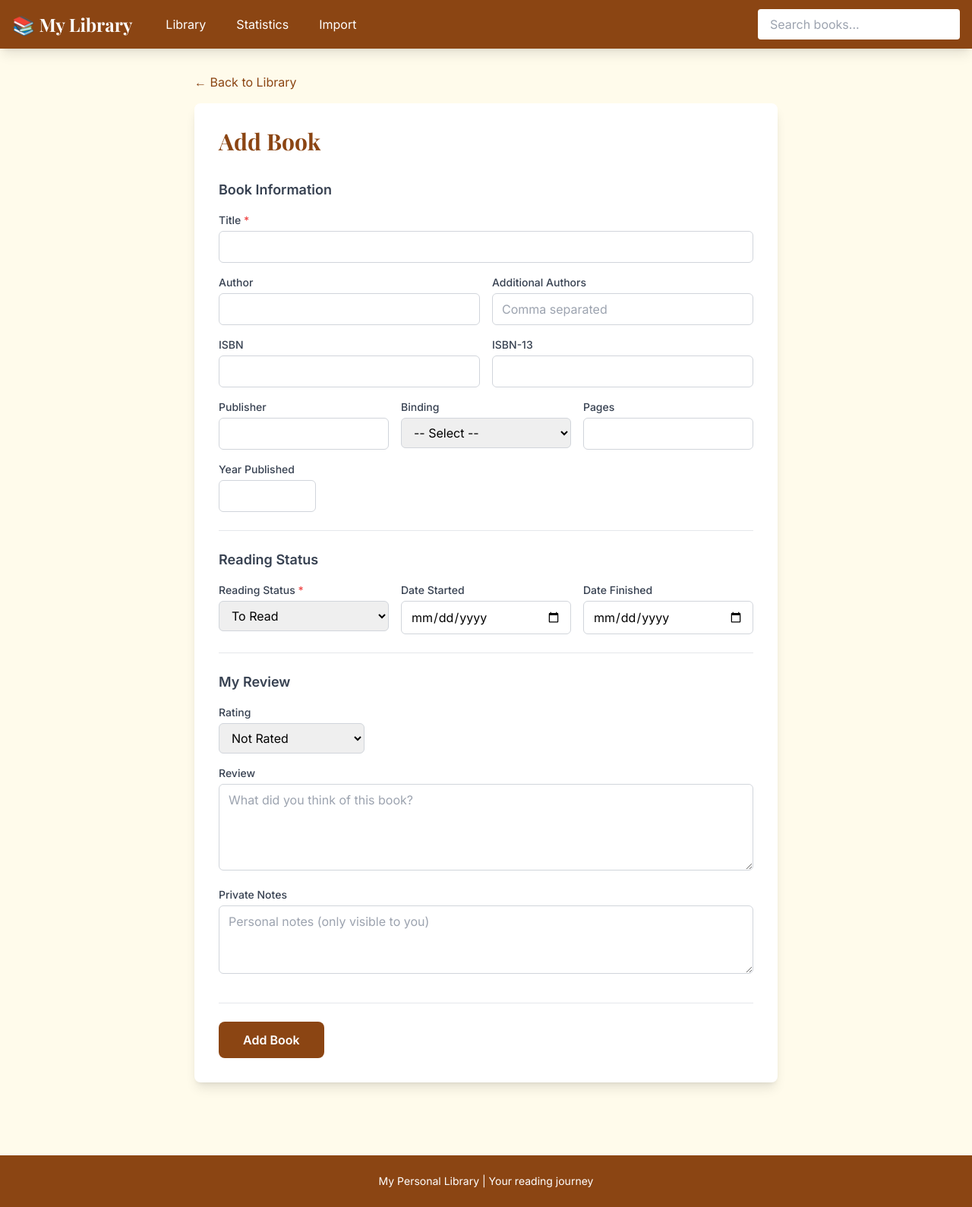
After one commit to vkatariya8/personal-goodreads, a Flask app: page /books/add in a window 1280 px wide. The commit adds this page. Shown: the whole page at 76% size. Run offline with Flask 3, Linux system fonts and the light colour scheme; some libraries are stand-ins or nearby versions.

Commit message:
Add book CRUD operations (add, edit, delete)
- Book form with all fields (title, author, ISBN, status, rating, review)
- Edit and delete routes with CSRF protection
- Form template with validation
- Edit button on book detail page
- Add Book button on library page

Co-Authored-By: Claude Opus 4.5 <noreply@anthropic.com>

```diff
--- a/app.py
+++ b/app.py
@@ -1,10 +1,12 @@
 import os
 from flask import Flask
 from flask_migrate import Migrate
+from flask_wtf.csrf import CSRFProtect
 from config import Config
 from models import db
 
 migrate = Migrate()
+csrf = CSRFProtect()
 
 
 def create_app(config_class=Config):
@@ -13,6 +15,7 @@ def create_app(config_class=Config):
 
     db.init_app(app)
     migrate.init_app(app, db)
+    csrf.init_app(app)
 
     from routes import main, books, stats, import_routes, api
     app.register_blueprint(main.bp)
--- /dev/null
+++ b/forms/book_forms.py
@@ -0,0 +1,45 @@
+from flask_wtf import FlaskForm
+from wtforms import StringField, IntegerField, TextAreaField, SelectField, DateField
+from wtforms.validators import DataRequired, Optional, Length, NumberRange
+
+
+class BookForm(FlaskForm):
+    title = StringField('Title', validators=[DataRequired(), Length(max=500)])
+    author = StringField('Author', validators=[Optional(), Length(max=300)])
+    additional_authors = StringField('Additional Authors', validators=[Optional(), Length(max=500)])
+
+    isbn = StringField('ISBN', validators=[Optional(), Length(max=13)])
+    isbn13 = StringField('ISBN-13', validators=[Optional(), Length(max=13)])
+
+    publisher = StringField('Publisher', validators=[Optional(), Length(max=200)])
+    binding = SelectField('Binding', choices=[
+        ('', '-- Select --'),
+        ('Hardcover', 'Hardcover'),
+        ('Paperback', 'Paperback'),
+        ('Mass Market Paperback', 'Mass Market Paperback'),
+        ('Kindle Edition', 'Kindle Edition'),
+        ('ebook', 'eBook'),
+        ('Audiobook', 'Audiobook'),
+        ('Other', 'Other'),
+    ], validators=[Optional()])
+    pages = IntegerField('Pages', validators=[Optional(), NumberRange(min=1)])
+    year_published = IntegerField('Year Published', validators=[Optional(), NumberRange(min=1000, max=2100)])
+
+    status = SelectField('Reading Status', choices=[
+        ('to-read', 'To Read'),
+        ('currently-reading', 'Currently Reading'),
+        ('read', 'Read'),
+    ], validators=[DataRequired()])
+    date_started = DateField('Date Started', validators=[Optional()])
+    date_finished = DateField('Date Finished', validators=[Optional()])
+
+    rating = SelectField('Rating', choices=[
+        ('', 'Not Rated'),
+        ('1', '1 Star'),
+        ('2', '2 Stars'),
+        ('3', '3 Stars'),
+        ('4', '4 Stars'),
+        ('5', '5 Stars'),
+    ], validators=[Optional()])
+    review_text = TextAreaField('Review', validators=[Optional()])
+    private_notes = TextAreaField('Private Notes', validators=[Optional()])
--- a/routes/books.py
+++ b/routes/books.py
@@ -1,5 +1,6 @@
 from flask import Blueprint, render_template, request, redirect, url_for, flash
 from models import db, Book, ReadingRecord, Review, Category, BookCategory
+from forms.book_forms import BookForm
 from sqlalchemy import or_
 
 bp = Blueprint('books', __name__, url_prefix='/books')
@@ -69,3 +70,118 @@ def library():
 def detail(book_id):
     book = Book.query.get_or_404(book_id)
     return render_template('library/detail.html', book=book)
+
+
+@bp.route('/add', methods=['GET', 'POST'])
+def add():
+    form = BookForm()
+
+    if form.validate_on_submit():
+        book = Book(
+            title=form.title.data,
+            author=form.author.data or None,
+            additional_authors=form.additional_authors.data or None,
+            isbn=form.isbn.data or None,
+            isbn13=form.isbn13.data or None,
+            publisher=form.publisher.data or None,
+            binding=form.binding.data or None,
+            pages=form.pages.data,
+            year_published=form.year_published.data,
+        )
+        db.session.add(book)
+        db.session.flush()
+
+        reading_record = ReadingRecord(
+            book_id=book.id,
+            status=form.status.data,
+            date_started=form.date_started.data,
+            date_finished=form.date_finished.data,
+        )
+        db.session.add(reading_record)
+
+        rating = int(form.rating.data) if form.rating.data else None
+        if rating or form.review_text.data or form.private_notes.data:
+            review = Review(
+                book_id=book.id,
+                rating=rating,
+                review_text=form.review_text.data or None,
+                private_notes=form.private_notes.data or None,
+            )
+            db.session.add(review)
+
+        db.session.commit()
+        flash(f'"{book.title}" has been added to your library.', 'success')
+        return redirect(url_for('books.detail', book_id=book.id))
+
+    return render_template('library/form.html', form=form, title='Add Book', is_edit=False)
+
+
+@bp.route('/<int:book_id>/edit', methods=['GET', 'POST'])
+def edit(book_id):
+    book = Book.query.get_or_404(book_id)
+    form = BookForm(obj=book)
+
+    if request.method == 'GET':
+        if book.reading_record:
+            form.status.data = book.reading_record.status
+            form.date_started.data = book.reading_record.date_started
+            form.date_finished.data = book.reading_record.date_finished
+
+        if book.review:
+            form.rating.data = str(book.review.rating) if book.review.rating else ''
+            form.review_text.data = book.review.review_text
+            form.private_notes.data = book.review.private_notes
+
+    if form.validate_on_submit():
+        book.title = form.title.data
+        book.author = form.author.data or None
+        book.additional_authors = form.additional_authors.data or None
+        book.isbn = form.isbn.data or None
+        book.isbn13 = form.isbn13.data or None
+        book.publisher = form.publisher.data or None
+        book.binding = form.binding.data or None
+        book.pages = form.pages.data
+        book.year_published = form.year_published.data
+
+        if book.reading_record:
+            book.reading_record.status = form.status.data
+            book.reading_record.date_started = form.date_started.data
+            book.reading_record.date_finished = form.date_finished.data
+        else:
+            reading_record = ReadingRecord(
+                book_id=book.id,
+                status=form.status.data,
+                date_started=form.date_started.data,
+                date_finished=form.date_finished.data,
+            )
+            db.session.add(reading_record)
+
+        rating = int(form.rating.data) if form.rating.data else None
+        if book.review:
+            book.review.rating = rating
+            book.review.review_text = form.review_text.data or None
+            book.review.private_notes = form.private_notes.data or None
+        elif rating or form.review_text.data or form.private_notes.data:
+            review = Review(
+                book_id=book.id,
+                rating=rating,
+                review_text=form.review_text.data or None,
+                private_notes=form.private_notes.data or None,
+            )
+            db.session.add(review)
+
+        db.session.commit()
+        flash(f'"{book.title}" has been updated.', 'success')
+        return redirect(url_for('books.detail', book_id=book.id))
+
+    return render_template('library/form.html', form=form, book=book, title='Edit Book', is_edit=True)
+
+
+@bp.route('/<int:book_id>/delete', methods=['POST'])
+def delete(book_id):
+    book = Book.query.get_or_404(book_id)
+    title = book.title
+    db.session.delete(book)
+    db.session.commit()
+    flash(f'"{title}" has been deleted from your library.', 'success')
+    return redirect(url_for('books.library'))
--- /dev/null
+++ b/templates/library/form.html
@@ -0,0 +1,156 @@
+{% extends "base.html" %}
+
+{% block title %}{{ title }} - My Personal Library{% endblock %}
+
+{% block content %}
+<div class="max-w-3xl mx-auto">
+    <a href="{% if is_edit %}{{ url_for('books.detail', book_id=book.id) }}{% else %}{{ url_for('books.library') }}{% endif %}"
+       class="text-primary hover:underline mb-4 inline-block">
+        ← {% if is_edit %}Back to Book{% else %}Back to Library{% endif %}
+    </a>
+
+    <div class="bg-white rounded-lg shadow-lg p-8">
+        <h1 class="text-3xl font-serif font-bold text-primary mb-8">{{ title }}</h1>
+
+        <form method="POST">
+            {{ form.hidden_tag() }}
+
+            <div class="space-y-6">
+                <div class="border-b pb-6">
+                    <h2 class="text-lg font-semibold text-gray-700 mb-4">Book Information</h2>
+
+                    <div class="grid grid-cols-1 gap-4">
+                        <div>
+                            <label class="block text-sm font-medium text-gray-700 mb-1">
+                                {{ form.title.label.text }} <span class="text-red-500">*</span>
+                            </label>
+                            {{ form.title(class="w-full px-3 py-2 border border-gray-300 rounded-md focus:outline-none focus:ring-2 focus:ring-primary focus:border-transparent") }}
+                            {% if form.title.errors %}
+                                {% for error in form.title.errors %}
+                                    <p class="text-red-500 text-sm mt-1">{{ error }}</p>
+                                {% endfor %}
+                            {% endif %}
+                        </div>
+
+                        <div class="grid grid-cols-1 md:grid-cols-2 gap-4">
+                            <div>
+                                <label class="block text-sm font-medium text-gray-700 mb-1">{{ form.author.label.text }}</label>
+                                {{ form.author(class="w-full px-3 py-2 border border-gray-300 rounded-md focus:outline-none focus:ring-2 focus:ring-primary focus:border-transparent") }}
+                            </div>
+                            <div>
+                                <label class="block text-sm font-medium text-gray-700 mb-1">{{ form.additional_authors.label.text }}</label>
+                                {{ form.additional_authors(class="w-full px-3 py-2 border border-gray-300 rounded-md focus:outline-none focus:ring-2 focus:ring-primary focus:border-transparent", placeholder="Comma separated") }}
+                            </div>
+                        </div>
+
+                        <div class="grid grid-cols-1 md:grid-cols-2 gap-4">
+                            <div>
+                                <label class="block text-sm font-medium text-gray-700 mb-1">{{ form.isbn.label.text }}</label>
+                                {{ form.isbn(class="w-full px-3 py-2 border border-gray-300 rounded-md focus:outline-none focus:ring-2 focus:ring-primary focus:border-transparent font-mono") }}
+                            </div>
+                            <div>
+                                <label class="block text-sm font-medium text-gray-700 mb-1">{{ form.isbn13.label.text }}</label>
+                                {{ form.isbn13(class="w-full px-3 py-2 border border-gray-300 rounded-md focus:outline-none focus:ring-2 focus:ring-primary focus:border-transparent font-mono") }}
+                            </div>
+                        </div>
+
+                        <div class="grid grid-cols-1 md:grid-cols-3 gap-4">
+                            <div>
+                                <label class="block text-sm font-medium text-gray-700 mb-1">{{ form.publisher.label.text }}</label>
+                                {{ form.publisher(class="w-full px-3 py-2 border border-gray-300 rounded-md focus:outline-none focus:ring-2 focus:ring-primary focus:border-transparent") }}
+                            </div>
+                            <div>
+                                <label class="block text-sm font-medium text-gray-700 mb-1">{{ form.binding.label.text }}</label>
+                                {{ form.binding(class="w-full px-3 py-2 border border-gray-300 rounded-md focus:outline-none focus:ring-2 focus:ring-primary focus:border-transparent") }}
+                            </div>
+                            <div>
+                                <label class="block text-sm font-medium text-gray-700 mb-1">{{ form.pages.label.text }}</label>
+                                {{ form.pages(class="w-full px-3 py-2 border border-gray-300 rounded-md focus:outline-none focus:ring-2 focus:ring-primary focus:border-transparent", type="number") }}
+                            </div>
+                        </div>
+
+                        <div>
+                            <label class="block text-sm font-medium text-gray-700 mb-1">{{ form.year_published.label.text }}</label>
+                            {{ form.year_published(class="w-32 px-3 py-2 border border-gray-300 rounded-md focus:outline-none focus:ring-2 focus:ring-primary focus:border-transparent", type="number") }}
+                        </div>
+                    </div>
+                </div>
+
+                <div class="border-b pb-6">
+                    <h2 class="text-lg font-semibold text-gray-700 mb-4">Reading Status</h2>
+
+                    <div class="grid grid-cols-1 md:grid-cols-3 gap-4">
+                        <div>
+                            <label class="block text-sm font-medium text-gray-700 mb-1">
+                                {{ form.status.label.text }} <span class="text-red-500">*</span>
+                            </label>
+                            {{ form.status(class="w-full px-3 py-2 border border-gray-300 rounded-md focus:outline-none focus:ring-2 focus:ring-primary focus:border-transparent") }}
+                        </div>
+                        <div>
+                            <label class="block text-sm font-medium text-gray-700 mb-1">{{ form.date_started.label.text }}</label>
+                            {{ form.date_started(class="w-full px-3 py-2 border border-gray-300 rounded-md focus:outline-none focus:ring-2 focus:ring-primary focus:border-transparent", type="date") }}
+                        </div>
+                        <div>
+                            <label class="block text-sm font-medium text-gray-700 mb-1">{{ form.date_finished.label.text }}</label>
+                            {{ form.date_finished(class="w-full px-3 py-2 border border-gray-300 rounded-md focus:outline-none focus:ring-2 focus:ring-primary focus:border-transparent", type="date") }}
+                        </div>
+                    </div>
+                </div>
+
+                <div>
+                    <h2 class="text-lg font-semibold text-gray-700 mb-4">My Review</h2>
+
+                    <div class="space-y-4">
+                        <div>
+                            <label class="block text-sm font-medium text-gray-700 mb-1">{{ form.rating.label.text }}</label>
+                            {{ form.rating(class="w-48 px-3 py-2 border border-gray-300 rounded-md focus:outline-none focus:ring-2 focus:ring-primary focus:border-transparent") }}
+                        </div>
+
+                        <div>
+                            <label class="block text-sm font-medium text-gray-700 mb-1">{{ form.review_text.label.text }}</label>
+                            {{ form.review_text(class="w-full px-3 py-2 border border-gray-300 rounded-md focus:outline-none focus:ring-2 focus:ring-primary focus:border-transparent", rows=4, placeholder="What did you think of this book?") }}
+                        </div>
+
+                        <div>
+                            <label class="block text-sm font-medium text-gray-700 mb-1">{{ form.private_notes.label.text }}</label>
+                            {{ form.private_notes(class="w-full px-3 py-2 border border-gray-300 rounded-md focus:outline-none focus:ring-2 focus:ring-primary focus:border-transparent", rows=3, placeholder="Personal notes (only visible to you)") }}
+                        </div>
+                    </div>
+                </div>
+            </div>
+
+            <div class="flex items-center justify-between mt-8 pt-6 border-t">
+                <button type="submit"
+                        class="bg-primary text-white px-8 py-3 rounded-lg font-semibold hover:bg-opacity-90 transition">
+                    {% if is_edit %}Save Changes{% else %}Add Book{% endif %}
+                </button>
+
+                {% if is_edit %}
+                <button type="button" onclick="confirmDelete()"
+                        class="text-red-600 hover:text-red-800 font-medium">
+                    Delete Book
+                </button>
+                {% endif %}
+            </div>
+        </form>
+
+        {% if is_edit %}
+        <form id="delete-form" action="{{ url_for('books.delete', book_id=book.id) }}" method="POST" class="hidden">
+            <input type="hidden" name="csrf_token" value="{{ csrf_token() }}">
+        </form>
+        {% endif %}
+    </div>
+</div>
+{% endblock %}
+
+{% block extra_js %}
+{% if is_edit %}
+<script>
+function confirmDelete() {
+    if (confirm('Are you sure you want to delete "{{ book.title }}"? This action cannot be undone.')) {
+        document.getElementById('delete-form').submit();
+    }
+}
+</script>
+{% endif %}
+{% endblock %}
--- a/templates/library/index.html
+++ b/templates/library/index.html
@@ -6,6 +6,10 @@
 <div class="max-w-7xl mx-auto">
     <div class="flex justify-between items-center mb-8">
         <h1 class="text-4xl font-serif font-bold text-primary">Library</h1>
+        <a href="{{ url_for('books.add') }}"
+           class="bg-primary text-white px-6 py-2 rounded-lg font-semibold hover:bg-opacity-90 transition">
+            + Add Book
+        </a>
     </div>
 
     <div class="bg-white rounded-lg shadow-md p-6 mb-8">
@@ -129,6 +133,8 @@
         <p class="text-xl text-gray-600 mb-4">No books found</p>
         {% if search or status_filter or rating_filter or category_filter %}
         <a href="{{ url_for('books.library') }}" class="text-primary hover:underline">Clear filters</a>
+        {% else %}
+        <a href="{{ url_for('books.add') }}" class="text-primary hover:underline font-medium">Add your first book</a>
         {% endif %}
     </div>
     {% endif %}
```
Also changed, not shown: templates/library/detail.html (+9 -3 lines).
